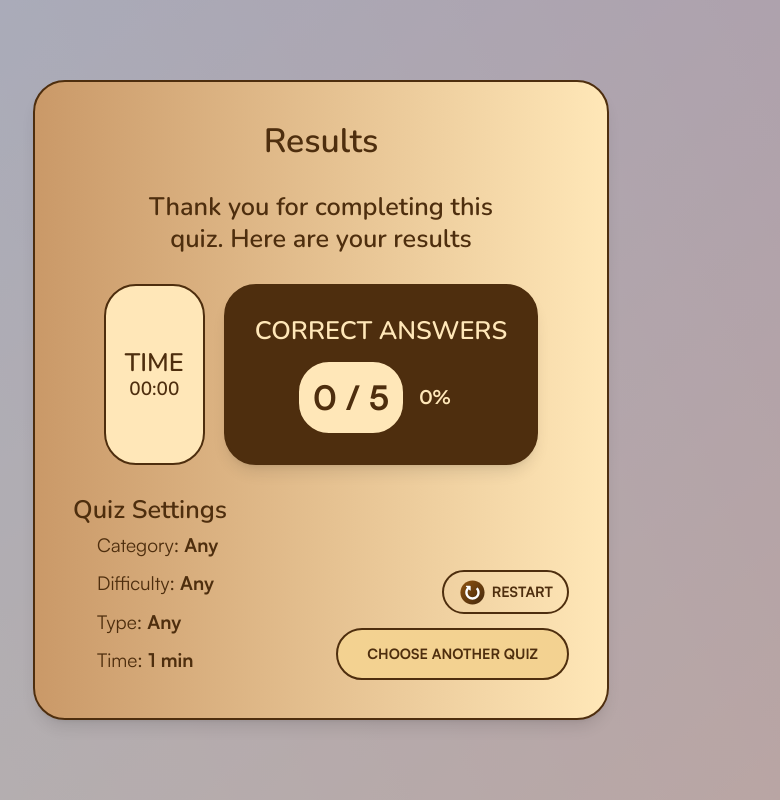
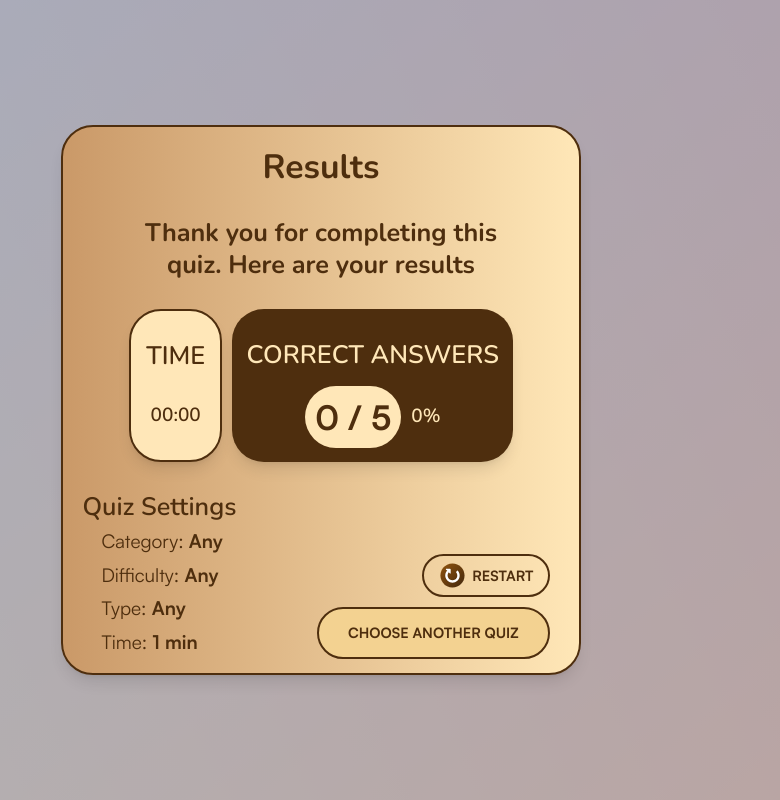
Before and after one commit to Arden27/React_01.24, a React (Vite) app: page /result in a window 1280 px wide. Shown: the whole page, without its empty margins (319-1099 px from the left). Built offline with nearby package versions, Linux system fonts and the light colour scheme.

Commit message:
refactor whole project with grid

```diff
--- a/src/Layout.tsx
+++ b/src/Layout.tsx
@@ -3,7 +3,10 @@ import { DynamicBackground } from './components/DynamicBackground'
 
 export function Layout() {
   return (
-    <main className="flex h-screen w-screen flex-col items-center justify-center gap-2">
+    <main
+      className="grid min-h-screen
+    grid-cols-[minmax(theme(spacing.2xs),auto)_minmax(auto,40ch)_minmax(theme(spacing.2xs),auto)] grid-rows-[minmax(theme(spacing.xl),auto)_minmax(auto,550px)_minmax(theme(spacing.xl),auto)]
+     [&>*]:p-sm ">
       <DynamicBackground />
       <Outlet />
     </main>
--- a/src/components/DynamicBackground.tsx
+++ b/src/components/DynamicBackground.tsx
@@ -22,8 +22,8 @@ const getRandomAngle = (): number => {
 }
 
 export function DynamicBackground() {
-
-  const transitionTime = Math.floor(Math.random() * (MAX_TRANSITION_TIME - MIN_TRANSITION_TIME)) + MIN_TRANSITION_TIME;
+  const transitionTime =
+    Math.floor(Math.random() * (MAX_TRANSITION_TIME - MIN_TRANSITION_TIME)) + MIN_TRANSITION_TIME
 
   // Gradient colors
   const [backgroundGradientFrom, setBackgroundGradientFrom] = useState<string>(getRandomColor())
@@ -91,7 +91,7 @@ export function DynamicBackground() {
   return (
     <div
       className={`opacity-0 ${
-        rendered ? 'opacity-50' : ''
+        rendered ? '-z-50 opacity-50' : ''
       } absolute inset-0 min-h-screen transition-opacity duration-[3000ms] ease-in-out`}>
       <div style={backgroundStyle}></div>
       <div style={foregroundStyle}></div>
--- a/src/components/Modal.tsx
+++ b/src/components/Modal.tsx
@@ -46,11 +46,11 @@ export function Modal({
           <h3>{additionalMessage}</h3>
         </div>
         <div className="flex w-full flex-row items-center justify-around gap-4">
-          <Button format="lg fill" onClick={handleConfirm}>
+          <Button format="lg fill" onClick={toggleDialog}>
+            {cancelButtonMessage}
+          </Button>
+          <Button format="sm " onClick={handleConfirm}>
             {confirmButtonMessage}
-          </Button>
-          <Button format="sm " onClick={toggleDialog}>
-            {cancelButtonMessage}
           </Button>
         </div>
       </div>
--- a/src/screens/CreateQuizScreen.tsx
+++ b/src/screens/CreateQuizScreen.tsx
@@ -13,6 +13,8 @@ import { setQuestions } from '@/redux/slices/game'
 import { QuizSettings } from '@/redux/types'
 import { useLazyFetchQuestionsQuery, useFetchCategoriesQuery } from '@/redux/api/questionsApi'
 import { Dropdown } from '@/components/Dropdown'
+import { useSelector } from 'react-redux'
+import { RootState } from '@/redux/store'
 
 interface Category {
   id: string
@@ -27,6 +29,7 @@ export function CreateQuizScreen() {
   const [modalMessage, setModalMessage] = useState('Server is not responding')
   const [isModalOpen, setIsModalOpen] = useState(false)
   const { data: fetchedCategories } = useFetchCategoriesQuery()
+  const totalAnswered = useSelector((state: RootState) => state.stats.totalAnswered)
 
   const settingsRef = useRef<QuizSettings>({
     numberOfQuestions: 5,
@@ -112,11 +115,10 @@ export function CreateQuizScreen() {
 
   return (
     <>
-      <div className="relative m-lg flex max-w-xl flex-col items-center justify-center gap-xs rounded-[2rem] border-2 border-solid border-text bg-gradient-to-r from-bg2 to-bg3 p-lg shadow-lg">
-        <h1 className="text-2xl font-bold">Create Quiz</h1>
-
-        <div className="flex items-center space-x-2">
-          <h3 className="text-lg">with</h3>
+      <div className="relative col-start-2 row-start-2 grid grid-rows-[auto__auto_1fr_auto] place-items-center gap-md  rounded-[2rem] border-2 border-solid border-text bg-gradient-to-r from-bg2 to-bg3 shadow-lg">
+        <h1 className="flex justify-center text-xl font-bold">Create Quiz</h1>
+        <div className="flex h-xl items-center gap-2xs">
+          <h2 className="text-lg ">with</h2>
           <SetQuantityGroup
             min={5}
             max={15}
@@ -125,9 +127,10 @@ export function CreateQuizScreen() {
             classNameButtons="text-md"
             classNameInput="text-lg"
           />
-          <h3 className="text-lg">questions</h3>
+          <h2 className="text-lg">questions</h2>
         </div>
 
+        <div className="grid h-full place-items-center gap-sm text-center">
           {menuOptionsWithCategories.map((menuOption, index) => (
             <Dropdown
               key={`dropdown-${index}`}
@@ -135,14 +138,20 @@ export function CreateQuizScreen() {
               placeholder={`Choose ${menuOption.label}`}
               onSelect={handleSelect}></Dropdown>
           ))}
+        </div>
 
+        <div className=" grid grid-cols-2 gap-2xs items-center">
           <Button format="border fill lg" className="" onClick={handleStartQuiz}>
             {showLoading ? 'loading...' : 'Start Quiz'}
           </Button>
-
-        <Button format="sm border" onClick={() => navigate(ROUTES.statistics)}>
+          <Button
+            format="sm border"
+            disabled={!totalAnswered}
+            className={`${totalAnswered ? '' : ''}`}
+            onClick={() => navigate(ROUTES.statistics)}>
             See my statistics
           </Button>
+        </div>
       </div>
 
       <Modal
--- a/src/screens/PlayQuizScreen.tsx
+++ b/src/screens/PlayQuizScreen.tsx
@@ -1,5 +1,5 @@
 import he from 'he'
-import { useEffect, useState } from 'react'
+import { useEffect, useState, useRef } from 'react'
 import { useNavigate } from 'react-router-dom'
 import { ROUTES } from '@/navigation/router'
 import { Button } from '@/components/Button'
@@ -9,6 +9,8 @@ import { useDispatch, useSelector } from 'react-redux'
 import { addCorrectAnswer } from '@/redux/slices/game'
 import { updateStats } from '@/redux/slices/stats'
 import { RootState } from '@/redux/store'
+import { twMerge } from 'tailwind-merge'
+import { shuffleArray } from '@/utils/shuffleArray'
 
 export function PlayQuizScreen() {
   const navigate = useNavigate()
@@ -23,10 +25,33 @@ export function PlayQuizScreen() {
 
   const dispatch = useDispatch()
 
+  const maxWidthRef = useRef('100px')
+
+  const getTextWidth = (text: string, font: string) => {
+    // Create a canvas element
+    const canvas = document.createElement('canvas')
+    const context = canvas.getContext('2d')
+    if (!context) {
+      return 0
+    }
+    context.font = font
+    return context.measureText(text).width
+  }
+
   useEffect(() => {
     if (questions.length > 0 && currentQuestion < questions.length) {
       const currentAnswers = [...questions[currentQuestion].incorrect_answers, currentCorrectAnswer]
-      setShuffledAnswers(shuffleArray(currentAnswers))
+      const shuffled = shuffleArray(currentAnswers)
+
+      // Calculate width for answers buttons based on the longest answer
+      const maxWidth = shuffled.reduce((max, answer) => {
+        const decodedAnswer = he.decode(answer)
+        const width = getTextWidth(decodedAnswer, 'bold 16px Satoshi')
+        return Math.max(max, width)
+      }, 0)
+
+      maxWidthRef.current = `${maxWidth}px`
+      setShuffledAnswers(shuffled)
     }
   }, [questions, currentQuestion, currentCorrectAnswer])
 
@@ -35,26 +60,6 @@ export function PlayQuizScreen() {
       navigate(ROUTES.root, { replace: true })
     }
   }, [questions, navigate])
-
-  const shuffleArray = (array: string[]): string[] => {
-    let currentIndex = array.length
-    let temporaryValue
-    let randomIndex
-
-    // While there remain elements to shuffle...
-    while (currentIndex !== 0) {
-      // Pick a remaining element...
-      randomIndex = Math.floor(Math.random() * currentIndex)
-      currentIndex -= 1
-
-      // And swap it with the current element.
-      temporaryValue = array[currentIndex]
-      array[currentIndex] = array[randomIndex]
-      array[randomIndex] = temporaryValue
-    }
-
-    return array
-  }
 
   const handleAnswerClick = (e: React.MouseEvent<HTMLElement>) => {
     const target = e.target as HTMLElement
@@ -109,63 +114,46 @@ export function PlayQuizScreen() {
   return (
     <>
       <div
-        className={`z-0 flex h-screen w-screen items-center justify-center ${isModalOpen ? 'pointer-events-none opacity-50' : ''}`}>
-        <div
-          className={`relative m-lg flex max-w-xl flex-col items-center justify-center gap-md rounded-[2rem] border-2 border-solid border-text bg-gradient-to-r from-bg3 to-bg2 p-lg shadow-2xl`}>
+        className={`relative col-start-2 row-start-2 grid grid-rows-[auto_auto_1fr_auto] place-items-center gap-md  rounded-[2rem] border-2 border-solid border-text bg-gradient-to-r from-bg2 to-bg3 shadow-lg ${isModalOpen ? 'pointer-events-none opacity-50' : ''}`}>
         <CountdownTimer
           className="slide-in-bottom absolute -top-lg right-xl -z-10 flex rounded-tl-[1rem] rounded-tr-[1rem] border-2 border-solid border-text bg-gradient-to-b from-bg2 to-bg p-xs pt-3xs text-lg shadow-2xl"
           initialTime={Number(time.value) * 60}
         />
-          <div className="flex flex-col gap-3xs text-center">
-            <h3>
-              Question {currentQuestion + 1} of {numberOfQuestions}
-            </h3>
-            <h4>{questions[currentQuestion].category}</h4>
-          </div>
 
-          <h2 className="text-center">{he.decode(questions[currentQuestion].question)}</h2>
+        <h1 className="flex justify-center text-xl font-bold">
+          Question&nbsp;<span className="text-2xl">{currentQuestion + 1}</span>
+          &nbsp;of&nbsp;<span className="text-2xl">{numberOfQuestions}</span>
+        </h1>
+        <h2 className=" flex h-xl items-center justify-center text-center text-md italic">
+          {questions[currentQuestion].category}
+        </h2>
 
-          <div className="flex flex-col gap-2" onClick={handleAnswerClick}>
-            {shuffledAnswers.length === 2 && (
-              <div className="flex flex-row gap-2">
-                {shuffledAnswers.map((answer, index) => {
-                  answer = he.decode(answer)
-                  return (
-                    <Button key={index} format="lg border" className={getAnswerButtonClass(answer)}>
-                      {answer}
-                    </Button>
-                  )
-                })}
-              </div>
+        <p className="text-center text-lg font-bold">
+          {he.decode(questions[currentQuestion].question)}
+        </p>
+
+        <div
+          className="grid w-full grid-cols-1 place-items-center gap-sm overflow-hidden sm:grid-cols-2"
+          onClick={handleAnswerClick}>
+          {shuffledAnswers.map((answer, index) => (
+            <Button
+              key={answer}
+              format="lg border"
+              // className={`${getAnswerButtonClass(he.decode(answer))} w-[${maxColumnWidth}] ${index % 2 === 0 ? 'justify-self-end' : 'justify-self-start'}`}
+              className={twMerge(
+                getAnswerButtonClass(he.decode(answer)),
+                index % 2 === 0 ? 'justify-self-end' : 'justify-self-start',
+                'sffede w-full '
               )}
-
-            {shuffledAnswers.length === 4 && (
-              <>
-                <div className="flex flex-row gap-2">
-                  {shuffledAnswers.slice(0, 2).map((answer, index) => (
-                    <Button key={index} format="lg border" className={getAnswerButtonClass(answer)}>
-                      {answer}
+              // style={{ width: maxWidthRef.current }}
+            >
+              {he.decode(answer)}
             </Button>
           ))}
         </div>
-                <div className="flex flex-row gap-2">
-                  {shuffledAnswers.slice(2, 4).map((answer, index) => (
-                    <Button key={index} format="lg border" className={getAnswerButtonClass(answer)}>
-                      {answer}
-                    </Button>
-                  ))}
-                </div>
-              </>
-            )}
-          </div>
-
-          <Button
-            format="sm border"
-            className="opacity-80 hover:opacity-100"
-            onClick={toggleDialog}>
+        <Button format="sm border" className="opacity-80 hover:opacity-100" onClick={toggleDialog}>
           End Quiz
         </Button>
-        </div>
       </div>
 
       <Modal
--- a/src/screens/ResultScreen.tsx
+++ b/src/screens/ResultScreen.tsx
@@ -75,42 +75,36 @@ export function ResultScreen() {
 
   return (
     <>
-      <div className="relative m-lg flex max-w-xl flex-col items-center justify-center gap-md rounded-[2rem] border-2 border-solid border-text bg-gradient-to-r from-bg2 to-bg3 p-lg shadow-lg">
-        <h1>Results</h1>
-        <h2 className="text-center">Thank you for completing this quiz. Here are your results</h2>
-        <div className="flex flex-row gap-sm">
-          <div
-            className="relative flex flex-col items-center justify-center rounded-[2rem] border-2 border-solid border-text bg-bg3 p-sm font-btn text-sm uppercase
-      text-text ">
-            <h2>Time</h2>
-            <h3>{formatTime(timeSpent)}</h3>
+      <div className="relative col-start-2 row-start-2 grid grid-rows-[auto_auto_1fr_auto] place-items-center gap-md  rounded-[2rem] border-2 border-solid border-text  bg-gradient-to-r from-bg2 to-bg3 shadow-lg">
+        <h1 className="  flex justify-center text-xl font-bold">Results</h1>
+        <h2 className=" text-center font-serif text-lg font-bold ">
+          Thank you for completing this quiz. Here are your results
+        </h2>
+
+        <div className="[&>*]:shadow-l grid h-full grid-cols-[1fr_3fr] grid-rows-2 gap-x-2xs text-center text-sm text-text [&>*]:row-span-2 [&>*]:grid [&>*]:grid-rows-subgrid [&>*]:place-items-center [&>*]:rounded-[2rem] [&>*]:p-xs [&>*]:uppercase [&>*]:shadow-lg">
+          <div className="border-2 border-solid border-text bg-bg3  ">
+            <h2 className="">Time</h2>
+            <h3 className=" text-md">{formatTime(timeSpent)}</h3>
           </div>
-          <div
-            className="relative flex flex-col items-center justify-center gap-xs rounded-[2rem] border-2 border-solid border-text bg-text p-md text-center font-btn text-sm uppercase
-       text-bg3 shadow-lg">
-            <h2>Correct Answers</h2>
-            <div className="flex flex-row items-center">
-              <h3
-                className="relative flex items-center justify-center rounded-[2rem] border-2 border-solid border-text bg-bg3 p-xs font-btn text-xl uppercase
-      text-text">
+
+          <div className="bg-text text-bg3">
+            <h2 className="">Correct Answers</h2>
+            <div className="flex place-items-center gap-2xs ">
+              <h3 className="text-nowrap rounded-[2rem]  bg-bg3 p-2xs font-btn text-xl text-text">
                 {correctAnswers} / {numberOfQuestions}
               </h3>
-              <div className="p-xs text-md">
+              <h3 className=" text-md">
                 {calculatePercentage(correctAnswers, numberOfQuestions)}%
-              </div>
+              </h3>
             </div>
           </div>
         </div>
 
-        <div className="flex w-full flex-row justify-between">
-          <div className="self-start text-start">
+        <ul className="place-self-start pb-[calc(theme(spacing.lg)+theme(spacing.xs))] min-[400px]:pb-0 [&>li>span]:font-btn [&>li]:ml-sm [&>li]:pt-3xs">
           <h3 className="text-lg">Quiz Settings</h3>
-            <ul className="ml-sm [&>*>span]:font-btn [&>*]:p-3xs">
-              <li>
+          <li className="">
             Category:{' '}
-                <span>
-                  {currentQuizSettings.category ? currentQuizSettings.category.text : 'Any'}
-                </span>
+            <span>{currentQuizSettings.category ? currentQuizSettings.category.text : 'Any'}</span>
           </li>
           <li>
             Difficulty:{' '}
@@ -119,18 +113,19 @@ export function ResultScreen() {
             </span>
           </li>
           <li>
-                Type:{' '}
-                <span>{currentQuizSettings.type ? currentQuizSettings.type.text : 'Any'}</span>
+            Type: <span>{currentQuizSettings.type ? currentQuizSettings.type.text : 'Any'}</span>
           </li>
           <li>
             Time: <span>{currentQuizSettings.time.value} min</span>
           </li>
         </ul>
-          </div>
 
-          <div className="flex h-full flex-col items-end justify-end gap-xs">
-            <Button format="sm border" onClick={handleRestart} className="relative ">
-              <div className="relative flex h-full w-full flex-row items-center justify-center gap-3xs">
+        <div className="absolute bottom-xs  right-md flex h-full flex-col items-end justify-end gap-2xs">
+          <Button
+            format="sm border"
+            onClick={handleRestart}
+            className={`${showLoading ? 'hover:bg-transparent hover:text-text' : ''}`}>
+            <div className="relative grid auto-cols-max grid-flow-col place-items-center gap-3xs">
               <RestartIcon className="h-md w-md" />
               {showLoading ? '' : 'Restart'}
             </div>
@@ -146,7 +141,6 @@ export function ResultScreen() {
           </Button>
         </div>
       </div>
-      </div>
 
       <Modal
         isOpen={isModalOpen}
--- a/src/screens/StatisticsScreen.tsx
+++ b/src/screens/StatisticsScreen.tsx
@@ -21,6 +21,7 @@ export function StatisticsScreen() {
   }
 
   const handleReset = () => {
+    navigate(ROUTES.root)
     dispatch(resetStats())
     storage.removeItem('persist:stats')
   }
@@ -38,18 +39,15 @@ export function StatisticsScreen() {
   } = useSelector((state: RootState) => state.stats)
   return (
     <>
-      <div className="relative m-lg flex max-w-xl flex-col items-center justify-center gap-xs rounded-[2rem] border-2 border-solid border-text bg-gradient-to-r from-bg2 to-bg3 p-lg shadow-lg">
-        <h1>Statistics</h1>
+      <div className="relative col-start-2 row-start-2 grid grid-rows-[auto_auto_1fr_auto]  place-items-center gap-md rounded-[2rem] border-2 border-solid border-text bg-gradient-to-r from-bg2 to-bg3 shadow-lg">
+        <h1 className="text-xl font-bold">Statistics</h1>
+
         {totalAnswered ? (
           <>
-            <div
-              className="relative flex flex-col items-center justify-center gap-xs rounded-[2rem] border-2 border-solid border-text bg-text p-md text-center font-btn text-sm uppercase
-       text-bg3 shadow-lg">
+            <div className="relative flex flex-col items-center justify-center gap-xs rounded-[2rem] border-2 border-solid border-text bg-text p-xs text-center font-btn text-sm uppercase text-bg3 shadow-lg">
               <h2>Correct Answers</h2>
               <div className="flex flex-row items-center">
-                <h3
-                  className="relative flex items-center justify-center rounded-[2rem] border-2 border-solid border-text bg-bg3 p-xs font-btn text-xl uppercase
-      text-text">
+                <h3 className="relative flex items-center justify-center rounded-[2rem] border-2 border-solid border-text bg-bg3 p-2xs font-btn text-xl uppercase text-text">
                   {totalCorrectAnswers} / {totalAnswered}
                 </h3>
                 <div className="p-xs text-md">
@@ -58,37 +56,33 @@ export function StatisticsScreen() {
               </div>
             </div>
 
-            <div className="flex flex-col gap-sm">
-              <div>
+            <div className="h-full w-full overflow-hidden rounded-[2rem] border-2  border-solid border-text p-sm">
+              <div className=" h-full overflow-y-scroll [&>ul>li>span]:px-2xs [&>ul>li>span]:font-btn [&>ul>li]:ml-sm [&>ul>li]:flex [&>ul>li]:items-end [&>ul>li]:justify-between [&>ul>li]:p-3xs">
+                <ul className="">
                   <h2>Categories</h2>
-                <ul className="max-h-32 overflow-y-scroll pb-xs pr-xs">
                   {Object.entries(totalAnsweredCategories).map(([category, count]) => (
-                    <li key={category}>
-                      {he.decode(category)}: <span className="font-btn">{count}</span>
+                    <li className="" key={category}>
+                      {he.decode(category)}: <span>{count}</span>
                     </li>
                   ))}
                 </ul>
-              </div>
-
-              <div className="flex justify-between gap-sm">
-                <div>
+                <ul>
                   <h2>Difficulties</h2>
                   {Object.entries(totalAnsweredDifficulties).map(([difficulty, count]) => (
-                    <div key={difficulty}>
-                      {capitalizeFirstLetter(difficulty)}: <span className="font-btn">{count}</span>
-                    </div>
+                    <li key={difficulty}>
+                      {capitalizeFirstLetter(difficulty)}: <span>{count}</span>
+                    </li>
                   ))}
-                </div>
-
-                <div>
+                </ul>
+                <ul>
                   <h2>Types</h2>
                   {Object.entries(totalAnsweredTypes).map(([type, count]) => (
-                    <div key={type}>
+                    <li key={type}>
                       {type === 'multiple' ? 'Multiple choice' : 'True / False'}:{' '}
-                      <span className="font-btn">{count}</span>
-                    </div>
+                      <span>{count}</span>
+                    </li>
                   ))}
-                </div>
+                </ul>
               </div>
             </div>
           </>
@@ -96,15 +90,20 @@ export function StatisticsScreen() {
           <p>Nothing here yet</p>
         )}
 
+        <div className="flex place-items-center gap-xs">
           <Button format="lg border" className="bg-bg" onClick={() => navigate(ROUTES.root)}>
             Back
           </Button>
 
           {totalAnswered !== 0 && (
-          <Button format="sm border" className="opacity-80 hover:opacity-100" onClick={toggleModal}>
+            <Button
+              format="sm border"
+              className="opacity-80 hover:opacity-100"
+              onClick={toggleModal}>
               CLear Statistics
             </Button>
           )}
+        </div>
       </div>
 
       <Modal
@@ -113,7 +112,7 @@ export function StatisticsScreen() {
         confirmAction={handleReset}
         message="Are you sure?"
         additionalMessage="This will delete all statistics"
-        confirmButtonMessage="Delete statistics"
+        confirmButtonMessage="Delete"
         cancelButtonMessage="Cancel"
       />
     </>
--- /dev/null
+++ b/src/utils/shuffleArray.ts
@@ -0,0 +1,19 @@
+export const shuffleArray = (array: string[]): string[] => {
+  let currentIndex = array.length
+  let temporaryValue
+  let randomIndex
+
+  // While there remain elements to shuffle...
+  while (currentIndex !== 0) {
+    // Pick a remaining element...
+    randomIndex = Math.floor(Math.random() * currentIndex)
+    currentIndex -= 1
+
+    // And swap it with the current element.
+    temporaryValue = array[currentIndex]
+    array[currentIndex] = array[randomIndex]
+    array[randomIndex] = temporaryValue
+  }
+
+  return array
+}
```
Lines whose indentation alone changed are shown as unchanged.
